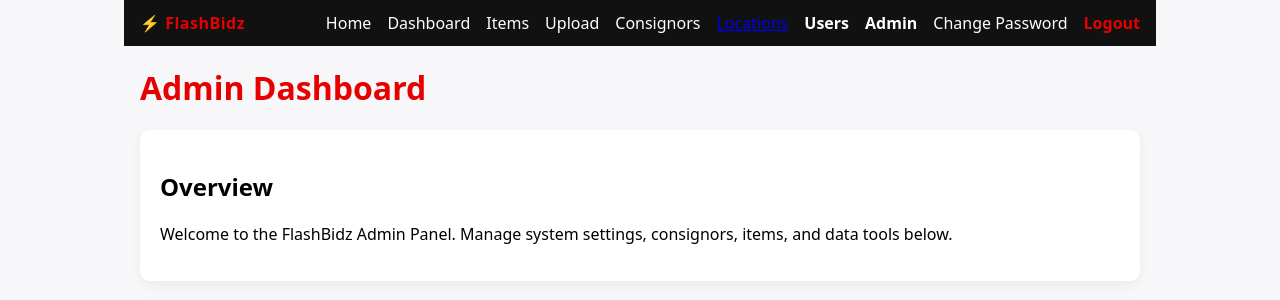
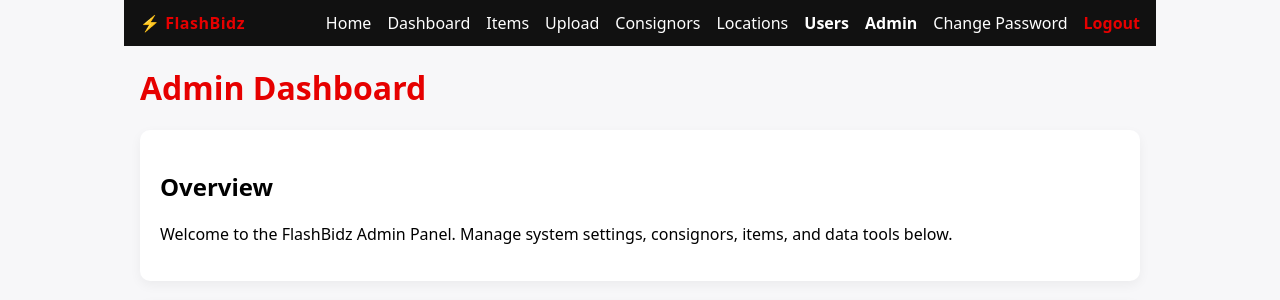
Before and after one commit to kernjason4460-cyber/flashbidz_consignment_app, a Flask app: page /admin in a window 1280 px wide. Shown: the top 300 px of the page. Run offline with Flask 3, Linux system fonts and the light colour scheme; the visitor is signed in with stand-in values (Sample User, id 1); data comes from the database, SQL or seed files in the repository; parts of the project's set-up code (start-up, migrations or seed data) failed here and were passed over.

Commit message:
Update _navbar.html

```diff
--- a/flashbidz_consignment_app/templates/_navbar.html
+++ b/flashbidz_consignment_app/templates/_navbar.html
@@ -11,7 +11,7 @@
         <a href="/items"     style="color:#fff;text-decoration:none">Items</a>
         <a href="/upload"    style="color:#fff;text-decoration:none">Upload</a>
         <a href="/consignors" style="color:#fff;text-decoration:none">Consignors</a>
-        <a href="/locations">Locations</a>
+        <a href="/locations" style="color:#fff;text-decoration:none">Locations</a>
 
         {# ==== Statements & Reports Only If Allowed ==== #}
         {% if g.user and g.user.has_perm('reports:view') %}
```
